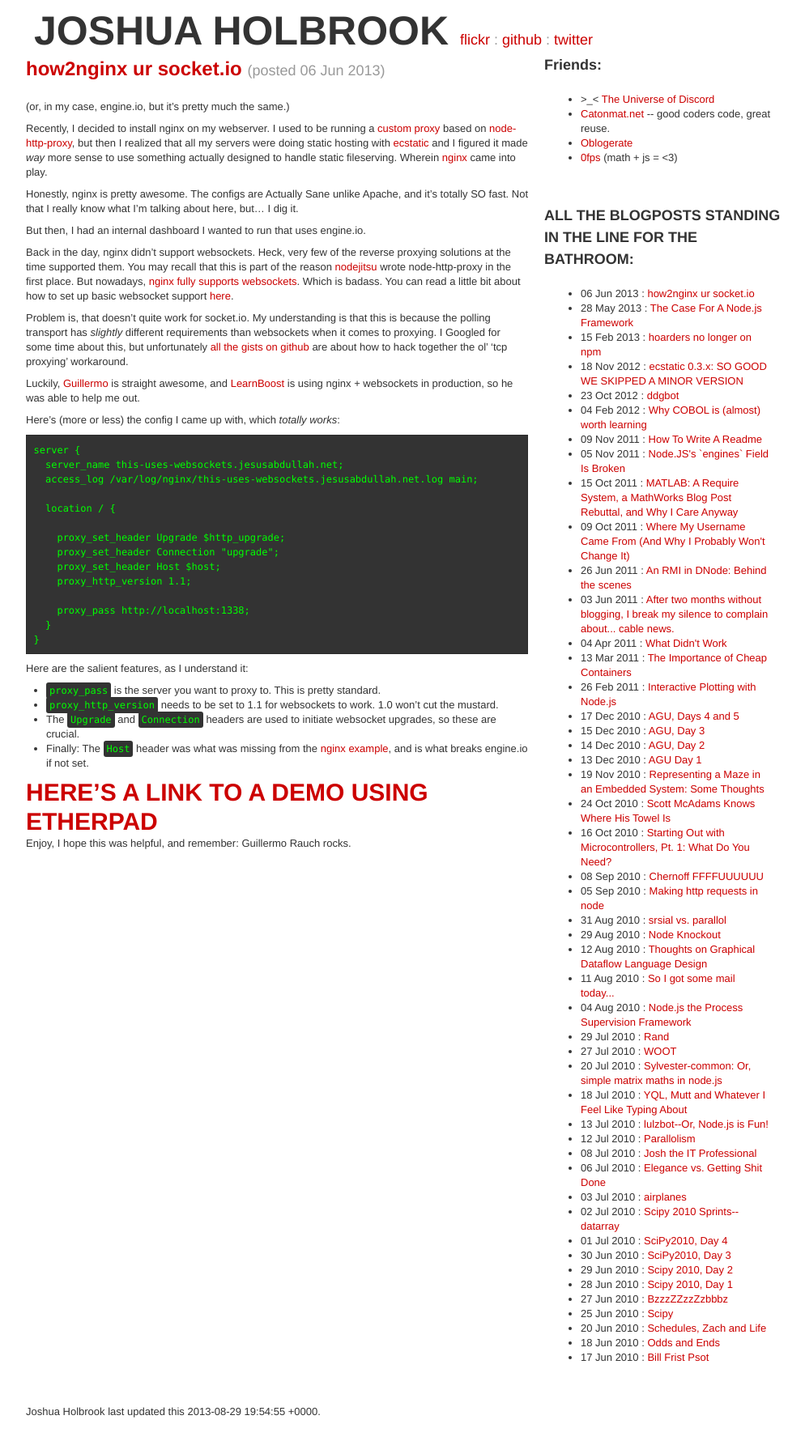
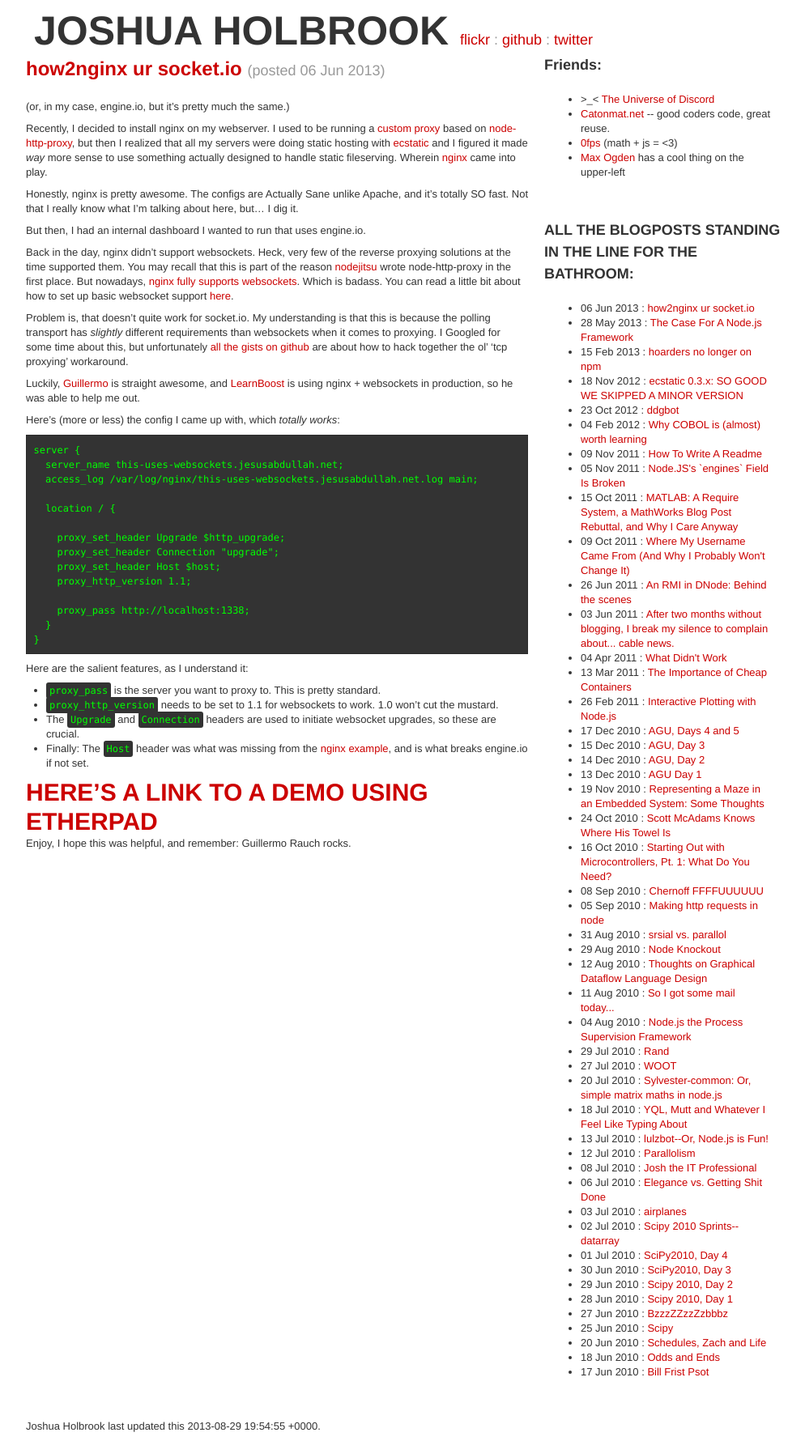
Before and after one commit to jfhbrook/jfhbrook.github.io, a Jekyll site: the page built from index.html, in a window 1280 px wide. Shown: the whole page at 81% size, without its empty margins (138-1132 px from the left). Built offline with Jekyll 4.4.1, drawn with Linux system fonts in a browser that asks for light colours; nearby versions of some CDN libraries.

Commit message:
[blogroll] Added Max

```diff
--- a/_layouts/main.html
+++ b/_layouts/main.html
@@ -70,8 +70,8 @@
               <ul>
                 <li>&gt;_&lt; <a href="http://www.substack.net">The Universe of Discord</a></li>
                 <li><a href="http://www.catonmat.net">Catonmat.net</a> -- good coders code, great reuse.</li>
-                <li><a href="http://marak.com/blog">Oblogerate</a></li>
                 <li><a href="http://0fps.wordpress.com/">0fps</a> (math + js = &lt;3)</li>
+                <li><a href="http://maxogden.com/">Max Ogden</a> has a cool thing on the upper-left</li>
               </ul>
             </div>
             <h3>ALL THE BLOGPOSTS STANDING IN THE LINE FOR THE BATHROOM:</h3>
```
